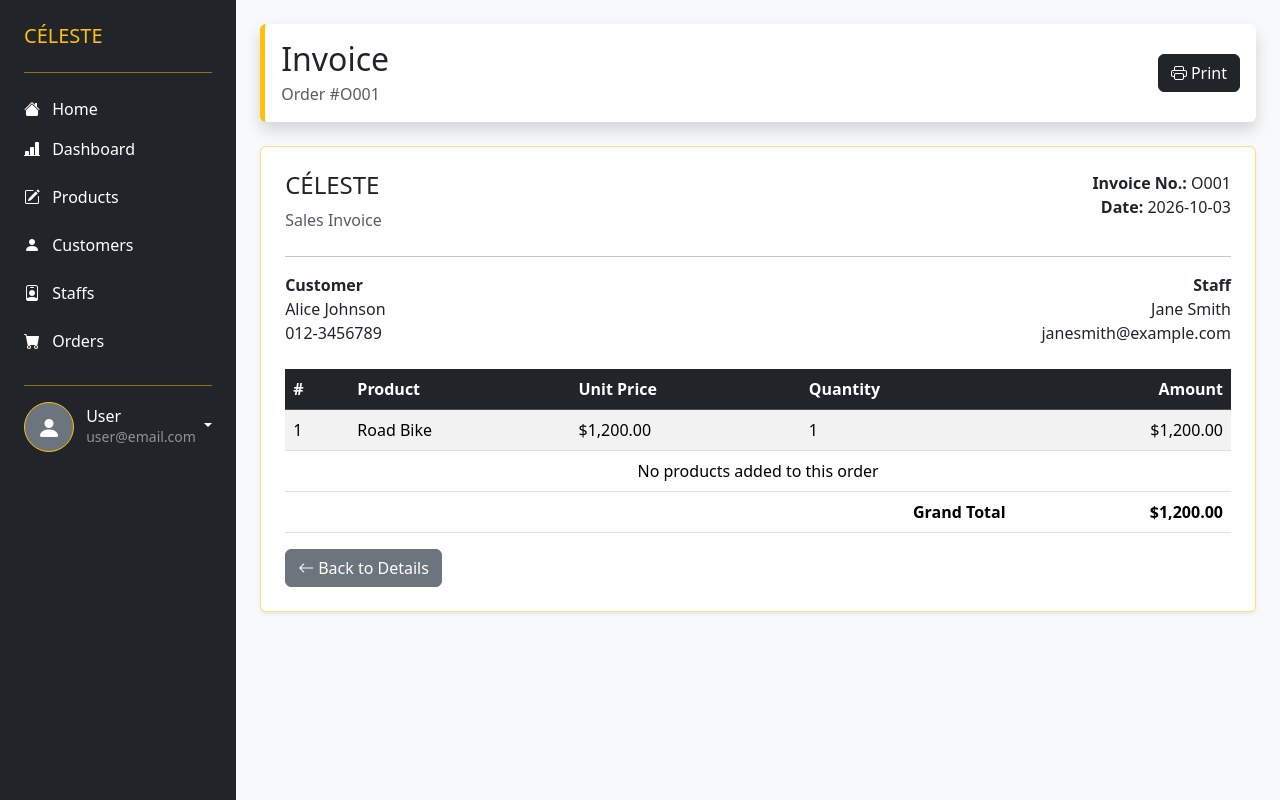
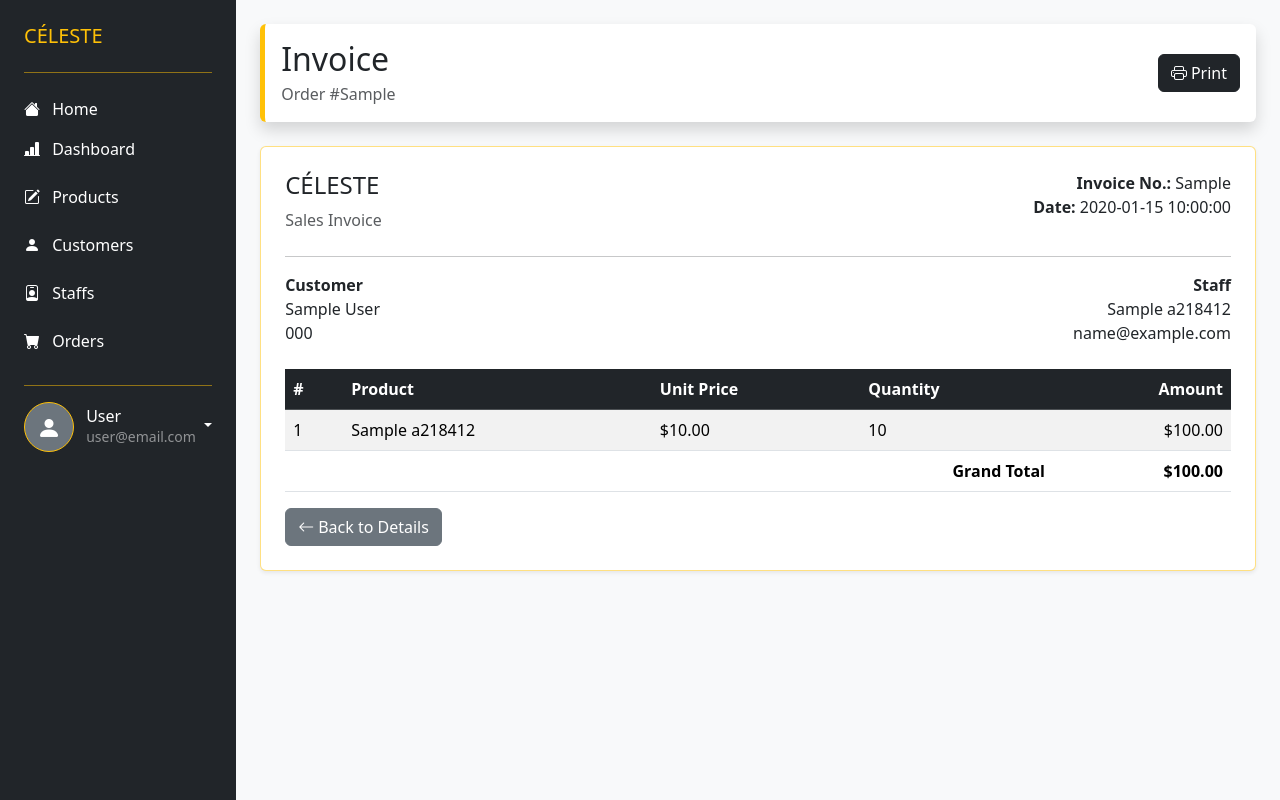
Before and after one commit to ManS1626/pt2, a PHP site: a page that uses views/invoice.php in a window 1280 px wide. Run offline with PHP 8.4, Linux system fonts and the light colour scheme; tables that the repository leaves empty or names only in its code hold one stand-in row (values such as "Sample post"); some libraries are stand-ins or nearby versions.

Commit message:
adding and linking invoice button

```diff
--- a/views/invoice.php
+++ b/views/invoice.php
@@ -7,10 +7,10 @@ ob_start();
         <div class="row align-items-center">
             <div class="col">
                 <h2 class="mb-1">Invoice</h2>
-                <p class="text-muted mb-0">Order #O001</p>
+                <p class="text-muted mb-0">Order #<?= htmlspecialchars($order['fld_order_num']) ?></p>
             </div>
             <div class="col-auto">
-                <button type="button" class="btn btn-dark"><i class="bi bi-printer me-1"></i>Print</button>
+                <button type="button" onclick="window.print()" class="btn btn-dark"><i class="bi bi-printer me-1"></i>Print</button>
             </div>
         </div>
     </div>
@@ -23,21 +23,21 @@ ob_start();
                 <p class="text-muted mb-0">Sales Invoice</p>
             </div>
             <div class="col-md-6 text-md-end">
-                <strong>Invoice No.: </strong>O001<br>
-                <strong>Date: </strong>2026-10-03
+                <strong>Invoice No.: </strong><?= htmlspecialchars($order['fld_order_num']) ?><br>
+                <strong>Date: </strong><?= htmlspecialchars($order['fld_order_date']) ?>
             </div>
         </div>
         <hr>
         <div class="row mb-4">
             <div class="col-md-6">
                 <strong>Customer</strong><br>
-                Alice Johnson<br>
-                012-3456789
+                <?= htmlspecialchars($order['fld_customer_name'] ?? $order['fld_customer_num']) ?><br>
+                <?= htmlspecialchars($order['fld_customer_phone'] ?? '') ?>
             </div>
             <div class="col-md-6 text-md-end">
                 <strong>Staff</strong><br>
-                Jane Smith<br>
-                janesmith@example.com
+                <?= htmlspecialchars($order['fld_staff_name'] ?? $order['fld_staff_num']) ?><br>
+                <?= htmlspecialchars($order['fld_staff_email'] ?? '') ?>
             </div>
         </div>
         <div class="table-responsive">
@@ -52,19 +52,31 @@ ob_start();
                     </tr>
                 </thead>
                 <tbody>
-                    <tr>
-                        <td>1</td>
-                        <td>Road Bike</td>
-                        <td>$1,200.00</td>
-                        <td>1</td>
-                        <td class="text-end">$1,200.00</td>
-                    </tr>
-                    <tr><td colspan="5" class="text-center">No products added to this order</td></tr>
+                    <?php $grandTotal = 0; $i = 1; ?>
+                    <?php if (!empty($details)): ?>
+                        <?php foreach ($details as $detail): ?>
+                            <?php
+                            $unitPrice = (float) ($detail['fld_product_price'] ?? 0);
+                            $qty       = (int) ($detail['fld_order_detail_quantity'] ?? 0);
+                            $lineTotal = $unitPrice * $qty;
+                            $grandTotal += $lineTotal;
+                            ?>
+                            <tr>
+                                <td><?= $i++ ?></td>
+                                <td><?= htmlspecialchars($detail['fld_product_name'] ?? $detail['fld_product_num']) ?></td>
+                                <td>$<?= number_format($unitPrice, 2) ?></td>
+                                <td><?= $qty ?></td>
+                                <td class="text-end">$<?= number_format($lineTotal, 2) ?></td>
+                            </tr>
+                        <?php endforeach; ?>
+                    <?php else: ?>
+                        <tr><td colspan="5" class="text-center">No products added to this order</td></tr>
+                    <?php endif; ?>
                 </tbody>
-                <tfoot><tr><th colspan="4" class="text-end">Grand Total</th><th class="text-end">$1,200.00</th></tr></tfoot>
+                <tfoot><tr><th colspan="4" class="text-end">Grand Total</th><th class="text-end">$<?= number_format($grandTotal, 2) ?></tr></tfoot>
             </table>
         </div>
-        <a href="orderdetails.php" class="btn btn-secondary"><i class="bi bi-arrow-left me-1"></i>Back to Details</a>
+        <a href="<?= BASE_URL ?>orderdetailcontroller/index/<?= rawurlencode($order['fld_order_num']) ?>" class="btn btn-secondary"><i class="bi bi-arrow-left me-1"></i>Back to Details</a>
     </div>
 </div>
 
--- a/views/products.php
+++ b/views/products.php
@@ -152,9 +152,9 @@ ob_start();
                                 <a href="<?= BASE_URL; ?>productcontroller/edit/<?php echo htmlspecialchars($product['fld_product_num']); ?>" class="btn btn-sm btn-warning">
                                     <i class="bi bi-pencil"></i>
                                 </a>
-                                <button type="button" class="btn btn-sm btn-info text-white">
-                                    <i class="bi bi-image"></i>
-                                </button>
+                                    <a href="<?= BASE_URL ?>images/<?= htmlspecialchars($product['fld_product_image'] ?? '') ?>" target="_blank" class="btn btn-sm btn-info text-white">
+                                        <i class="bi bi-image"></i>
+                                    </a>
                                 <a href="<?= BASE_URL; ?>productcontroller/delete/<?= $product['fld_product_num'] ?>" class="btn btn-sm btn-danger" onclick="return confirm('Are you sure to delete?');">
                                     <i class="bi bi-trash"></i>
                                 </a>
```
